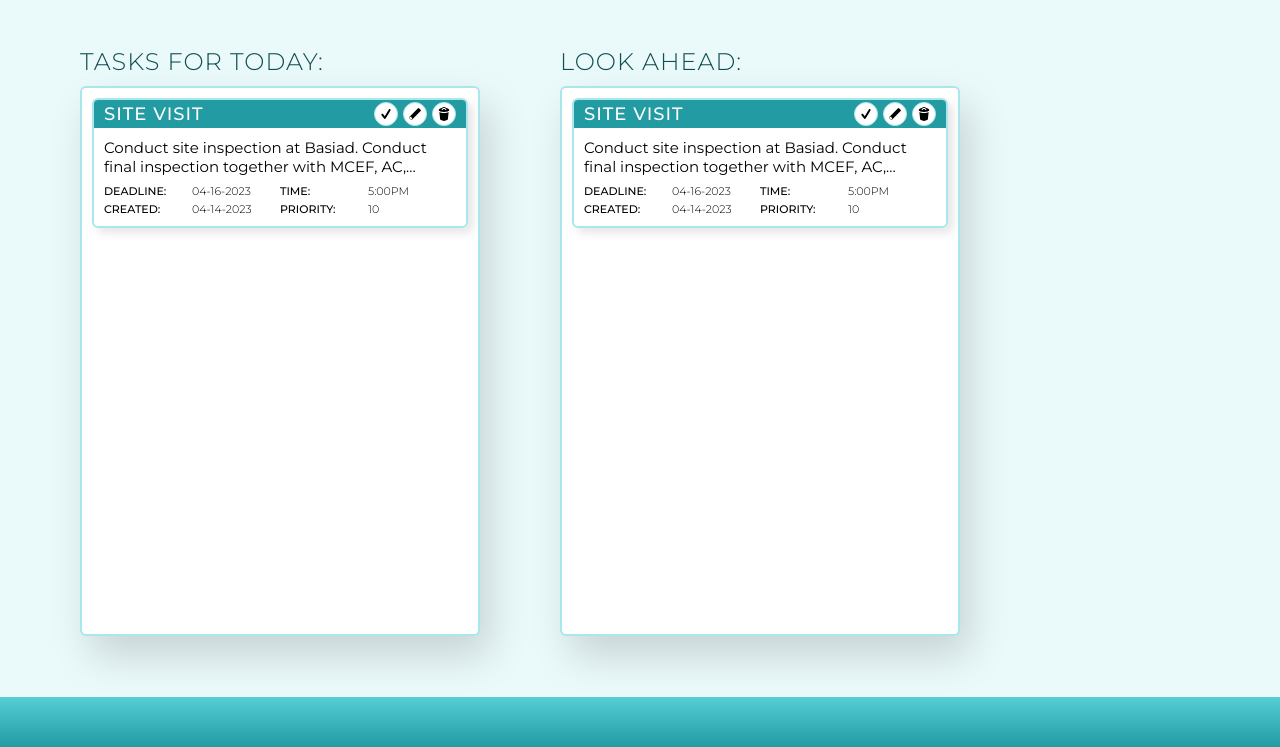
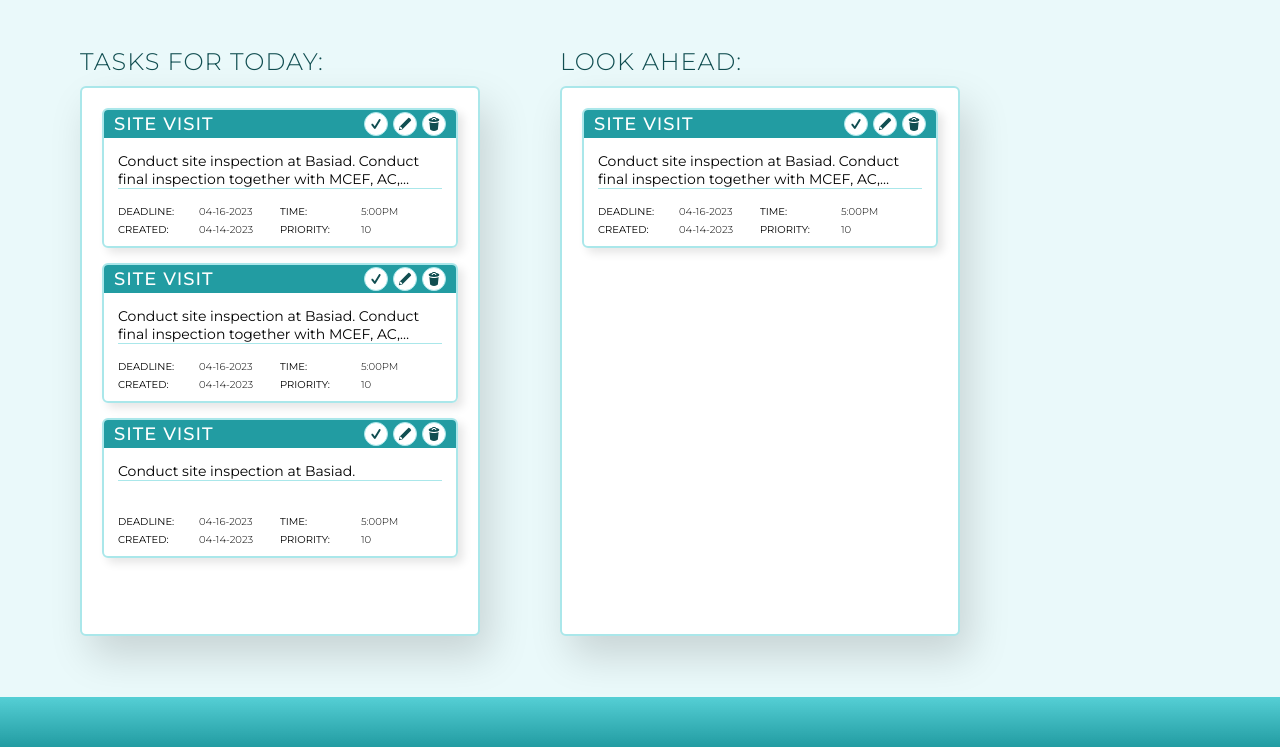
Before and after one commit to engr-mervin/tuturuu, a website: page index.html in a window 1280 px wide. Shown: the part 53-800 px from the top of the page. Drawn offline with Linux system fonts and the light colour scheme.

Commit message:
Fixed action icons, spacing improvements

```diff
--- a/index.html
+++ b/index.html
@@ -65,18 +65,100 @@
             <div class="todo-item__title-box">
               <h3 class="heading-tertiary todo-item__title">Site Visit</h3>
               <div class="todo-item__actions">
-                <img src="vendors/SVG/check.svg" class="todo-item__action-icon icon icon-check">
-                </img>
-                <img src="vendors/SVG/edit.svg" class="todo-item__action-icon icon icon-edit">
-                </img>
-                <img src="vendors/SVG/trash.svg" class="todo-item__action-icon icon icon-trash">
-                </img>
+                <div class="todo-item__action-icon">
+                  <div class="todo-item__action-icon-mask icon-check"></div>
+                </div>
+                <div class="todo-item__action-icon">
+                  <div class="todo-item__action-icon-mask icon-edit"></div>
+                </div>
+                <div class="todo-item__action-icon">
+                  <div class="todo-item__action-icon-mask icon-trash"></div>
+                </div>
               </div>
             </div>
             <div class="todo-item__details-box">
               <p class="todo-item__details-text">
                 Conduct site inspection at Basiad. Conduct final inspection
                 together with MCEF, AC, Foreman and CVs.
+              </p>
+              <div class="todo-item__details-param">Deadline:</div>
+              <div class="todo-item__details-enddate todo-item__details-value">
+                04-16-2023
+              </div>
+              <div class="todo-item__details-param">Time:</div>
+              <div class="todo-item__details-endtime todo-item__details-value">
+                5:00pm
+              </div>
+              <div class="todo-item__details-param">Created:</div>
+              <div
+                class="todo-item__details-createdate todo-item__details-value"
+              >
+                04-14-2023
+              </div>
+              <div class="todo-item__details-param">Priority:</div>
+              <div class="todo-item__details-priority todo-item__details-value">
+                10
+              </div>
+            </div>
+          </div>
+          <div class="todo-item">
+            <div class="todo-item__title-box">
+              <h3 class="heading-tertiary todo-item__title">Site Visit</h3>
+              <div class="todo-item__actions">
+                <div class="todo-item__action-icon">
+                  <div class="todo-item__action-icon-mask icon-check"></div>
+                </div>
+                <div class="todo-item__action-icon">
+                  <div class="todo-item__action-icon-mask icon-edit"></div>
+                </div>
+                <div class="todo-item__action-icon">
+                  <div class="todo-item__action-icon-mask icon-trash"></div>
+                </div>
+              </div>
+            </div>
+            <div class="todo-item__details-box">
+              <p class="todo-item__details-text">
+                Conduct site inspection at Basiad. Conduct final inspection
+                together with MCEF, AC, Foreman and CVs.
+              </p>
+              <div class="todo-item__details-param">Deadline:</div>
+              <div class="todo-item__details-enddate todo-item__details-value">
+                04-16-2023
+              </div>
+              <div class="todo-item__details-param">Time:</div>
+              <div class="todo-item__details-endtime todo-item__details-value">
+                5:00pm
+              </div>
+              <div class="todo-item__details-param">Created:</div>
+              <div
+                class="todo-item__details-createdate todo-item__details-value"
+              >
+                04-14-2023
+              </div>
+              <div class="todo-item__details-param">Priority:</div>
+              <div class="todo-item__details-priority todo-item__details-value">
+                10
+              </div>
+            </div>
+          </div>
+          <div class="todo-item">
+            <div class="todo-item__title-box">
+              <h3 class="heading-tertiary todo-item__title">Site Visit</h3>
+              <div class="todo-item__actions">
+                <div class="todo-item__action-icon">
+                  <div class="todo-item__action-icon-mask icon-check"></div>
+                </div>
+                <div class="todo-item__action-icon">
+                  <div class="todo-item__action-icon-mask icon-edit"></div>
+                </div>
+                <div class="todo-item__action-icon">
+                  <div class="todo-item__action-icon-mask icon-trash"></div>
+                </div>
+              </div>
+            </div>
+            <div class="todo-item__details-box">
+              <p class="todo-item__details-text">
+                Conduct site inspection at Basiad.
               </p>
               <div class="todo-item__details-param">Deadline:</div>
               <div class="todo-item__details-enddate todo-item__details-value">
@@ -108,12 +190,15 @@
             <div class="todo-item__title-box">
               <h3 class="heading-tertiary todo-item__title">Site Visit</h3>
               <div class="todo-item__actions">
-                <img src="vendors/SVG/check.svg" class="todo-item__action-icon icon icon-check">
-                </img>
-                <img src="vendors/SVG/edit.svg" class="todo-item__action-icon icon icon-edit">
-                </img>
-                <img src="vendors/SVG/trash.svg" class="todo-item__action-icon icon icon-trash">
-                </img>
+                <div class="todo-item__action-icon">
+                  <div class="todo-item__action-icon-mask icon-check"></div>
+                </div>
+                <div class="todo-item__action-icon">
+                  <div class="todo-item__action-icon-mask icon-edit"></div>
+                </div>
+                <div class="todo-item__action-icon">
+                  <div class="todo-item__action-icon-mask icon-trash"></div>
+                </div>
               </div>
             </div>
             <div class="todo-item__details-box">
--- a/sass/components/_container.scss
+++ b/sass/components/_container.scss
@@ -2,7 +2,7 @@
   height: 55rem;
   overflow-y: scroll;
   background-color: $color-white;
-  padding: 1rem;
+  padding: 2rem;
   border: 2px solid $color-outline;
 
   box-shadow: 1rem 2rem 4rem rgba(0, 0, 0, 0.15);
--- a/sass/components/_icon.scss
+++ b/sass/components/_icon.scss
@@ -1,2 +1,43 @@
-.icon {
+.todo-item__action-icon {
+  border: 1px solid $color-outline;
+  border-radius: 50%;
+  padding: 0.4rem;
+  width: 2.4rem;
+  height: 2.4rem;
+  cursor: pointer;
+  background-color: $color-white;
+  transition: all 200ms;
+
+  fill: $color-primary-dark;
+  display: flex;
+  align-items: center;
+  justify-content: center;
+  &:hover {
+    transform: scale(1.1);
+  }
+
+  &:not(:last-child) {
+    margin-right: 0.5rem;
+  }
 }
+
+.todo-item__action-icon-mask {
+  background-color: $font-color-dark;
+  width: 100%;
+  height: 100%;
+}
+
+.icon-check {
+  -webkit-mask: url(../vendors/SVG/check.svg) no-repeat center;
+  -webkit-mask-size: cover;
+}
+
+.icon-edit {
+  -webkit-mask: url(../vendors/SVG/edit.svg) no-repeat center;
+  -webkit-mask-size: cover;
+}
+
+.icon-trash {
+  -webkit-mask: url(../vendors/SVG/trash.svg) no-repeat center;
+  -webkit-mask-size: cover;
+}
--- a/sass/components/_todo-item.scss
+++ b/sass/components/_todo-item.scss
@@ -1,7 +1,7 @@
 .todo-item {
   display: flex;
   flex-direction: column;
-  height: 13rem;
+  height: 14rem;
   border: 2px solid $color-outline;
   border-radius: 0.6rem;
   overflow: hidden;
@@ -12,6 +12,10 @@
   &:hover {
     transform: scale(1) translateY(-4px);
     box-shadow: 0.5rem 0.5rem 1rem rgba(0, 0, 0, 0.06);
+  }
+
+  &:not(:last-of-type) {
+    margin-bottom: 1.5rem;
   }
 
   &__actions {
@@ -29,7 +33,7 @@
 
   &__details-box {
     width: 100%;
-    padding: 1rem 1rem;
+    padding: 1.4rem;
     padding-bottom: 0.8rem;
     display: grid;
 
@@ -44,7 +48,7 @@
 
   &__details-text {
     align-self: flex-start;
-    font-size: 1.5rem;
+    font-size: 1.4rem;
     overflow: hidden;
     width: 100%;
     display: -webkit-box;
@@ -52,21 +56,23 @@
     -webkit-box-orient: vertical;
     font-weight: 400;
     grid-column: 1/-1;
+
+    border-bottom: 1px solid $color-outline;
   }
 
   &__details-param {
-    font-size: 1.1rem;
+    font-size: 1rem;
     display: block;
     height: 100%;
 
-    font-weight: 500;
+    font-weight: 400;
     text-transform: uppercase;
     display: flex;
     align-items: center;
   }
 
   &__details-value {
-    font-size: 1.1rem;
+    font-size: 1rem;
     display: block;
     height: 100%;
 
@@ -75,24 +81,4 @@
     display: flex;
     align-items: center;
   }
-  &__action-icon:not(:last-child) {
-    margin-right: 0.5rem;
-
-    border: 1px solid $color-outline;
-  }
-
-  &__action-icon {
-    border: 1px solid $color-outline;
-    border-radius: 50%;
-    padding: 0.4rem;
-    fill: $font-color-dark;
-    width: 2.4rem;
-    height: 2.4rem;
-    cursor: pointer;
-    background-color: $color-white;
-  }
 }
-
-.todo-item:not(:last-of-type) {
-  margin-bottom: 1rem;
-}
```
Also changed, not shown: css/style.css, 1 other file.
